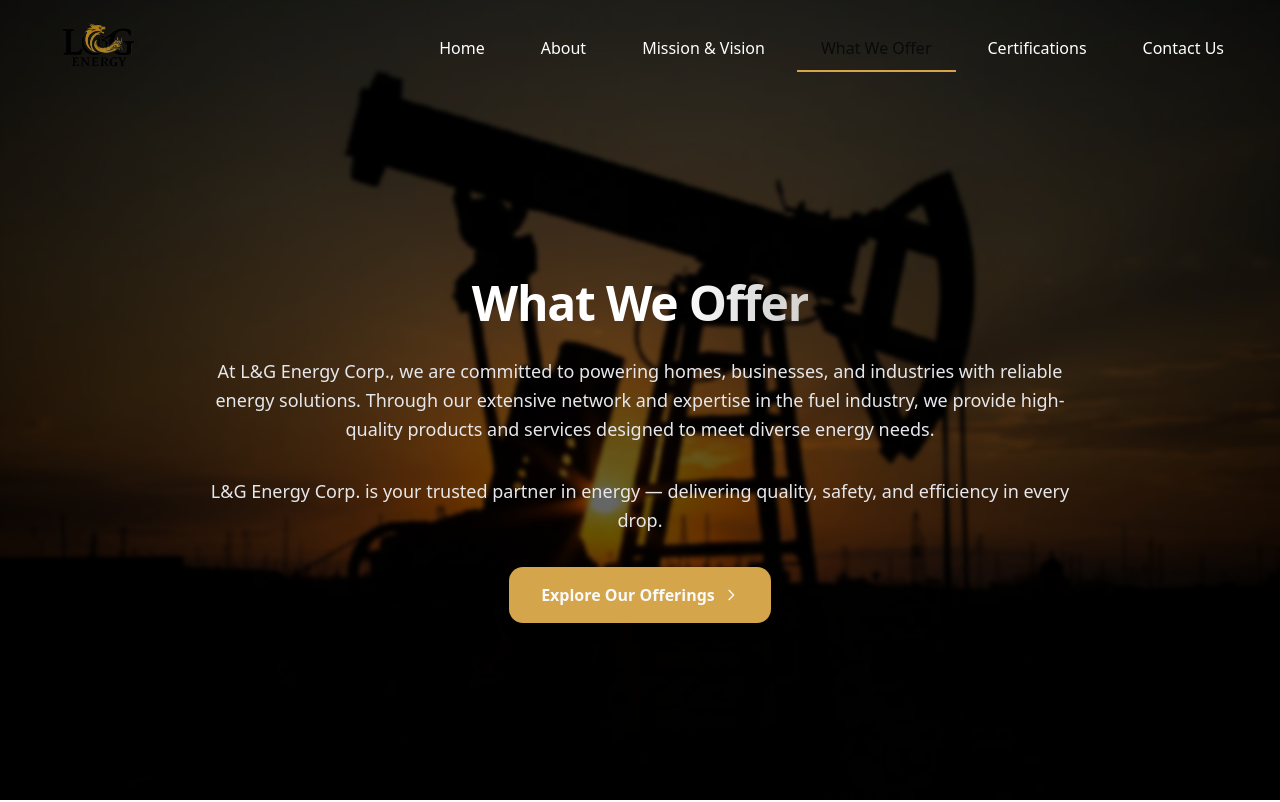
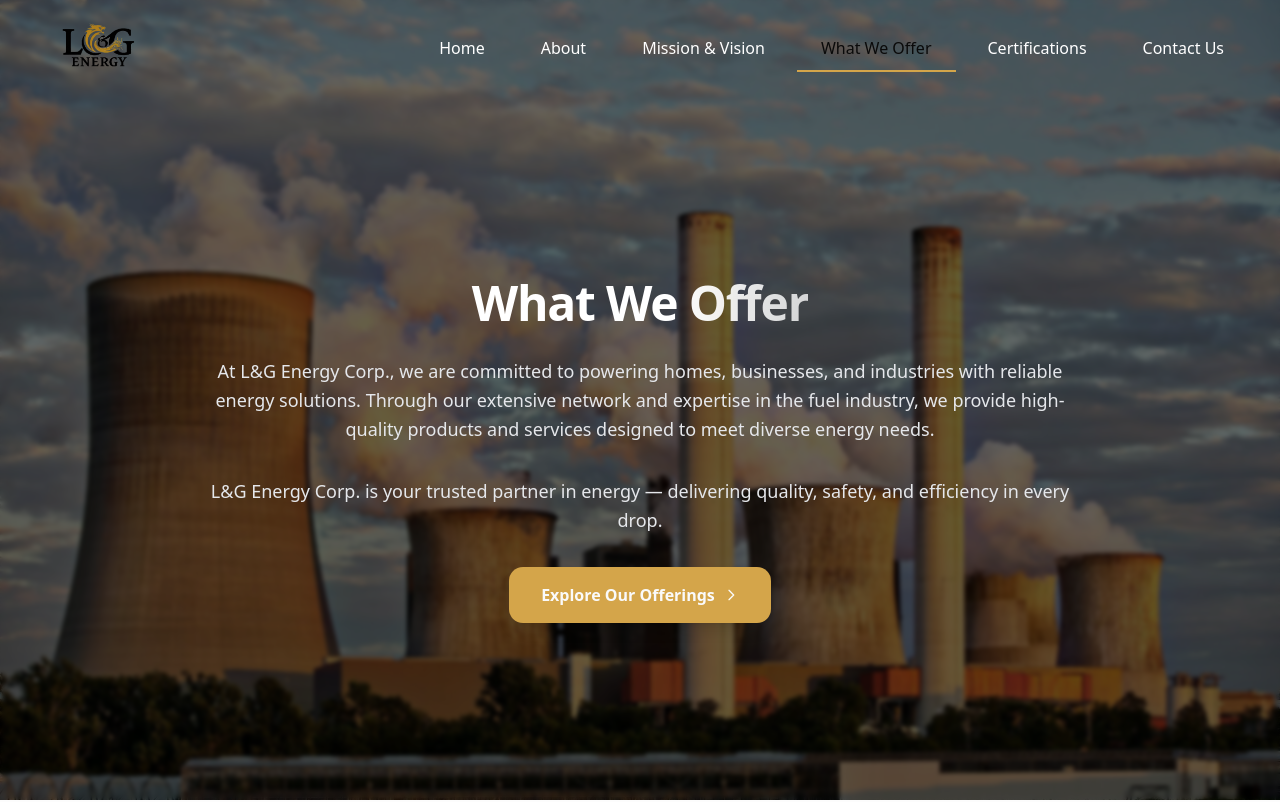
Before and after one commit to rlDev05/l-and-g-corp, a Next.js app: page /what-we-offer in a window 1280 px wide. Shown: the top 802 px of the page. Built offline with nearby package versions, Linux system fonts and the light colour scheme.

Commit message:
Updated the what-we-offer page hero background

```diff
--- a/app/what-we-offer/page.tsx
+++ b/app/what-we-offer/page.tsx
@@ -230,7 +230,7 @@
     <section className="relative min-h-screen flex items-center justify-center overflow-hidden pt-20 lg:pt-24">
       <div
         className="absolute inset-0 bg-cover bg-center bg-no-repeat"
-        style={{ backgroundImage: "url('/background/bg-2.png')" }}
+        style={{ backgroundImage: "url('/background/bg-2.jpg')" }}
       />
       <div className="absolute inset-0 bg-black/60 backdrop-blur-[2px]" />
 
```
Also changed, not shown: public/background/bg-2.jpg (added), public/background/bg-2.png (deleted).
